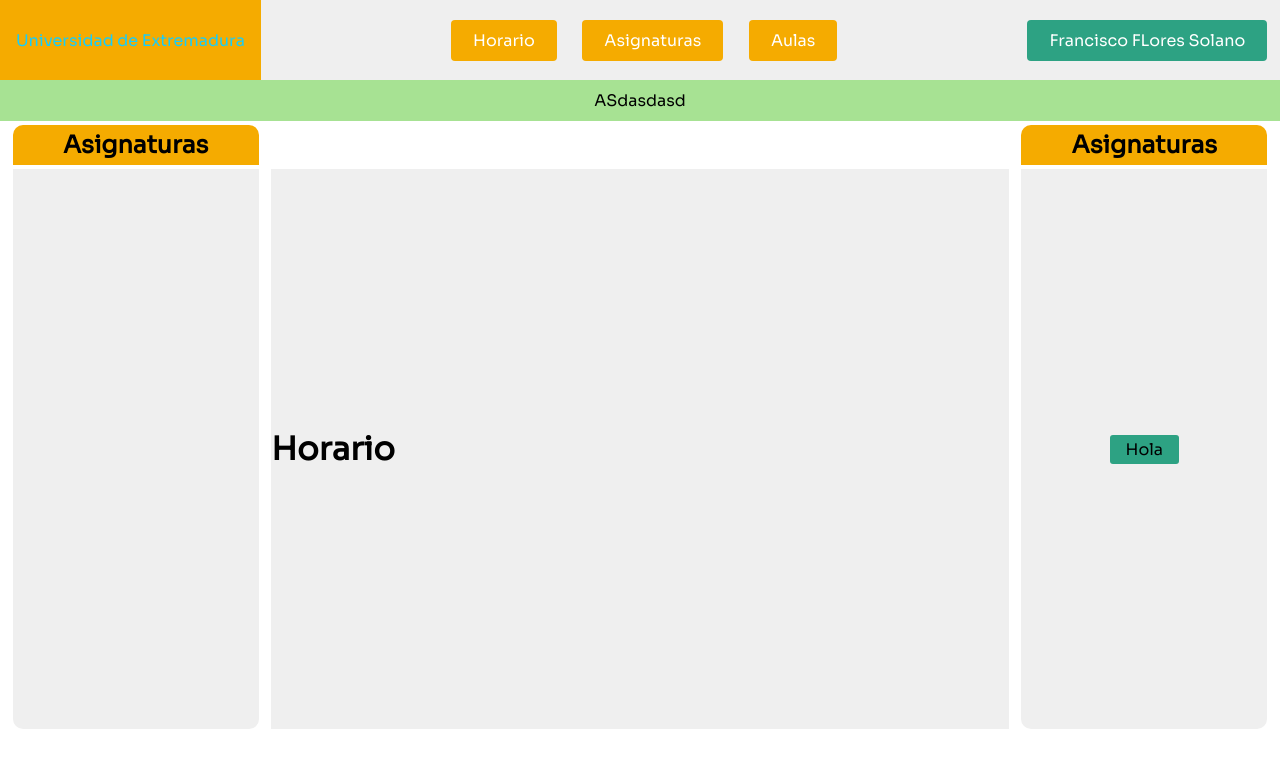
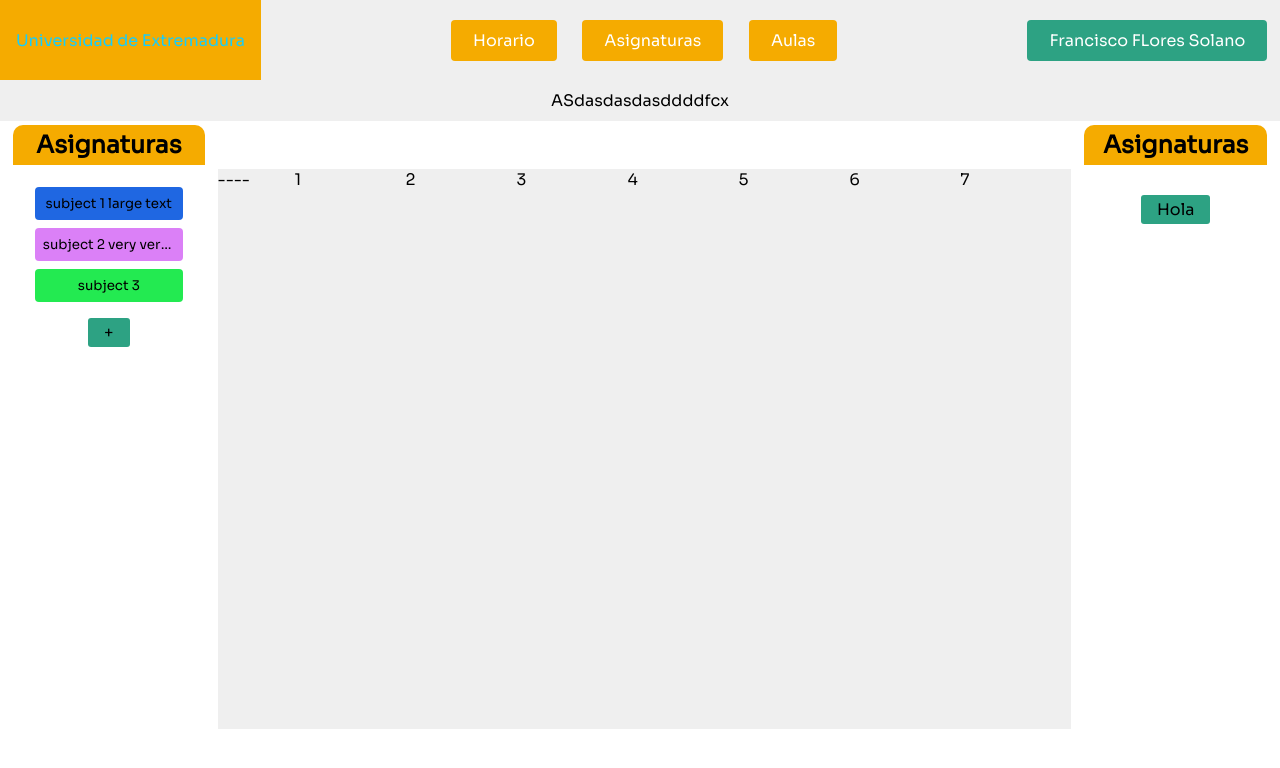
Before and after one commit to Cdelgado23/tfg-calendar, a React (Create React App) app: page /Horario in a window 1280 px wide. Shown: the top 768 px of the page. Built offline with nearby package versions, Linux system fonts and the light colour scheme.

Commit message:
partial(schedule): initial approach to data representation

```diff
--- a/public/index.html
+++ b/public/index.html
@@ -5,6 +5,27 @@
     <title>TFG: Calendar</title>
 
   </head>
+  <style>
+    /* width */
+    ::-webkit-scrollbar {
+      width: 10px;
+    }
+
+    /* Track */
+    ::-webkit-scrollbar-track {
+      background: #f1f1f1;
+    }
+
+    /* Handle */
+    ::-webkit-scrollbar-thumb {
+      background: #888;
+    }
+
+    /* Handle on hover */
+    ::-webkit-scrollbar-thumb:hover {
+      background: #555;
+    }
+    </style>
   <body>
     <div id="root"></div>
 
--- /dev/null
+++ b/src/components/Subject/SubjectElements.js
@@ -0,0 +1,71 @@
+import styled from 'styled-components';
+
+
+
+export const SubjectMain= styled.div`
+  display: flex;
+  flex-direction: column;
+  width: 100%;
+  margin: 0.5rem 0 0 0;
+`;
+
+export const SubjectTitle = styled.button`
+
+    background: ${props => props.color || "#FEFEFE"};
+    justify-content: center;
+
+    border-radius: ${props => props.ButtonCornersRadius? "4px 4px 4px 4px":"4px 4px 0 0"};
+    padding: 0.5rem;
+    outline: none;
+    border: none;
+    overflow: hidden;
+    text-overflow: ellipsis;
+    &:hover {
+        transition: all 0.2s ease-in-out;
+        background: #6cd1b6;
+        color: #010606;
+    }
+`;
+
+
+export const SubjectGroupsList= styled.div`
+    display: ${props => props.show? "flex":"none"};
+    flex-direction: column;
+    width: 100%;
+    background: #EFEFEF;
+    border-radius: 0 0 4px 4px;
+`;
+
+export const GroupElement = styled.button`
+
+    background: ${props => props.group.color || "#FEFEFE"};
+    justify-content: center;
+    padding: 0.4rem;
+    outline: none;
+    border: none;
+    margin: 0.5vh;
+    overflow: hidden;
+    text-overflow: ellipsis;
+    &:hover {
+        transition: all 0.2s ease-in-out;
+        background: #6cd1b6;
+        color: #010606;
+    }
+`;
+
+export const AddGroupButton = styled.button`
+
+    background: #FFFFFF;
+    justify-content: flex-end;
+    padding: 0.4rem;
+    outline: none;
+    border: none;
+    margin: 2%;
+    border-radius: 0 0 4px 4px;
+
+    &:hover {
+        transition: all 0.2s ease-in-out;
+        background: #6cd1b6;
+        color: #010606;
+    }
+`;
--- /dev/null
+++ b/src/components/Subject/index.js
@@ -0,0 +1,43 @@
+import React from 'react'
+import {SubjectMain, SubjectTitle, SubjectGroupsList, GroupElement, AddGroupButton} from './SubjectElements';
+
+
+function ListGroups(params) {
+    return  params.map((group) =>
+    <GroupElement group={group}>{group.name}</GroupElement>
+  );
+}
+
+
+export default class Subject extends React.Component {
+
+  constructor(props) {
+    super(props);
+    this.state = {subject: props.subject,
+                  showGroups: false};
+
+    this.handleSubjectTitleClick= this.handleSubjectTitleClick.bind(this);
+  }
+
+  handleSubjectTitleClick() {
+    this.setState({
+        showGroups: !this.state.showGroups
+      });
+  }
+
+  render() {
+    return (
+        <SubjectMain>
+        <SubjectTitle onClick={this.handleSubjectTitleClick} ButtonCornersRadius= {!this.state.showGroups} color = {this.state.subject.color}>
+        {this.state.subject.name}
+        </SubjectTitle>
+        <SubjectGroupsList show={this.state.showGroups}>
+            {ListGroups(this.state.subject.groups)}
+        <AddGroupButton>
+          +
+        </AddGroupButton>
+        </SubjectGroupsList>
+      </SubjectMain>
+    )
+  }
+}
--- /dev/null
+++ b/src/components/Timetable/TimetableElements.js
@@ -0,0 +1,11 @@
+import styled from 'styled-components';
+
+
+export const TimetableGrid= styled.div`
+  display: grid;
+  grid-template-columns: 9% 13% 13% 13% 13% 13% 13% 13%;
+  grid-template-rows: 25% 100px 200px;
+
+  width: 100%;
+  heigh: 100%;
+`;
--- /dev/null
+++ b/src/components/Timetable/index.js
@@ -0,0 +1,39 @@
+import React from 'react'
+import {TimetableGrid} from './TimetableElements';
+
+
+
+export default class Timetable extends React.Component {
+
+
+    render() {
+      return (
+          <TimetableGrid>
+              <div>
+                  ----
+              </div>
+<div>
+  1
+</div>
+<div>
+  2
+</div>
+<div>
+  3
+</div>
+<div>
+  4
+</div>
+<div>
+  5
+</div>
+<div>
+  6
+</div>
+<div>
+  7
+</div>
+        </TimetableGrid>
+      )
+    }
+  }
--- a/src/pages/Horario.js
+++ b/src/pages/Horario.js
@@ -1,5 +1,45 @@
 import React from 'react';
-import { LateralMenu, Timetable, MenuHeader, MenuBody, FullWidthMenu, SpaceBetweenMenu, Button} from './PagesElements';
+import { LateralMenu, MenuHeader, MenuBody, FullWidthMenu, SpaceBetweenMenu, Button, CentralMenu} from './PagesElements';
+import Timetable from '../components/Timetable'
+import Subject from '../components/Subject'
+
+const group1 = {
+  name: "group 1",
+  color: "#ffef66"
+};
+const group2 = {
+  name: "group 2",
+  color: "#ff4451"
+};
+const groups= [group1, group2];
+
+const subject1={
+  name: "subject 1 large text",
+  groups: groups,
+  color: "#1f67e2"
+};
+const subject2={
+  name: "subject 2 very very very large text",
+  groups: groups,
+  color: "#db80f7"
+};
+const subject3={
+  name: "subject 3",
+  groups: groups,
+  color: "#23ea51"
+};
+const subjects=[subject1, subject2, subject3];
+
+
+
+
+function ListSubjects(params) {
+  return  params.map((subject) =>
+  <Subject subject={subject}></Subject>
+);
+}
+
+
 
 const Horario = () => {
   return (
@@ -11,7 +51,7 @@ const Horario = () => {
     }}
   >
     <FullWidthMenu>
-      ASdasdasd
+      ASdasdasdasddddfcx
     </FullWidthMenu>
       <SpaceBetweenMenu>
         <LateralMenu>
@@ -19,12 +59,17 @@ const Horario = () => {
             <h2>Asignaturas</h2>
           </MenuHeader>
           <MenuBody>
+            {ListSubjects(subjects)}
+            <Button>
+              +
+            </Button>
           </MenuBody>
 
         </LateralMenu>
-        <Timetable>
-        <h1>Horario</h1>
-        </Timetable>
+        <CentralMenu>
+          <Timetable>
+          </Timetable>
+        </CentralMenu>
         <LateralMenu>
           <MenuHeader>
             <h2>Asignaturas</h2>
--- a/src/pages/PagesElements.js
+++ b/src/pages/PagesElements.js
@@ -5,33 +5,33 @@ display: flex;
 align-items: flex-end;
 justify-content: space-around;
 
-@media screen and (max-width: 768px) {
+@media screen and (max-width: 1024px) {
     flex-direction: column;
     align-items: center;
   }
 `;
 
-export const Timetable = styled.div`
-  display: flex;
-  align-items: center;
-  width: 60vw;
+export const CentralMenu = styled.div`
+  width: 70vw;
   height:70vh;
   white-space: nowrap;
   background: #EFEFEF;
-  @media screen and (max-width: 768px) {
+  justify-content: stretch;
+  @media screen and (max-width: 1024px) {
     width:100%;
     height: 100%;
+    order: -9999;
   }
 `;
 
 export const LateralMenu = styled.div`
   display: flex;
   flex-direction: column;
-  width: 20vw;
+  width: 15vw;
   margin: 0 1vw;
   align-items: strech;
   white-space: nowrap;
-  @media screen and (max-width: 768px) {
+  @media screen and (max-width: 1024px) {
     width:100%;
     height:100%;
     margin: 0 1%;
@@ -51,15 +51,17 @@ export const MenuHeader = styled.div`
 
 export const MenuBody = styled.div`
   display: flex;
+  flex-direction: column;
   align-items: center;
   white-space: nowrap;
   padding: 10px 22px;
   height:70vh;
-  justify-content: center;
-  background: #EFEFEF;
+  justify-content: flex-start;
+  background: #FFFFFF;
   border-radius: 0 0 10px 10px;
-
-  @media screen and (max-width: 768px) {
+  overflow-y: scroll;
+  overflow-x: hidden;
+  @media screen and (max-width: 1024px) {
     height:100%;
   }
 `;
@@ -71,7 +73,10 @@ export const FullWidthMenu = styled.div`
   padding: 10px 22px;
   width: 100vw;
   justify-content: center;
-  background: #a7e293;
+  background: #EFEFEF;
+  @media screen and (max-width: 1024px) {
+    background: #FEFEFE;
+  }
 `;
 
 export const Button = styled.button`
@@ -81,9 +86,7 @@ export const Button = styled.button`
   border-radius: 3px;
   outline: none;
   border: none;
-  /* Color the border and text with theme.main */
   background: #2DA283;
-
   &:hover {
     transition: all 0.2s ease-in-out;
     background: #6cd1b6;
```
Also changed, not shown: src/App.css (line endings or trailing spaces).
